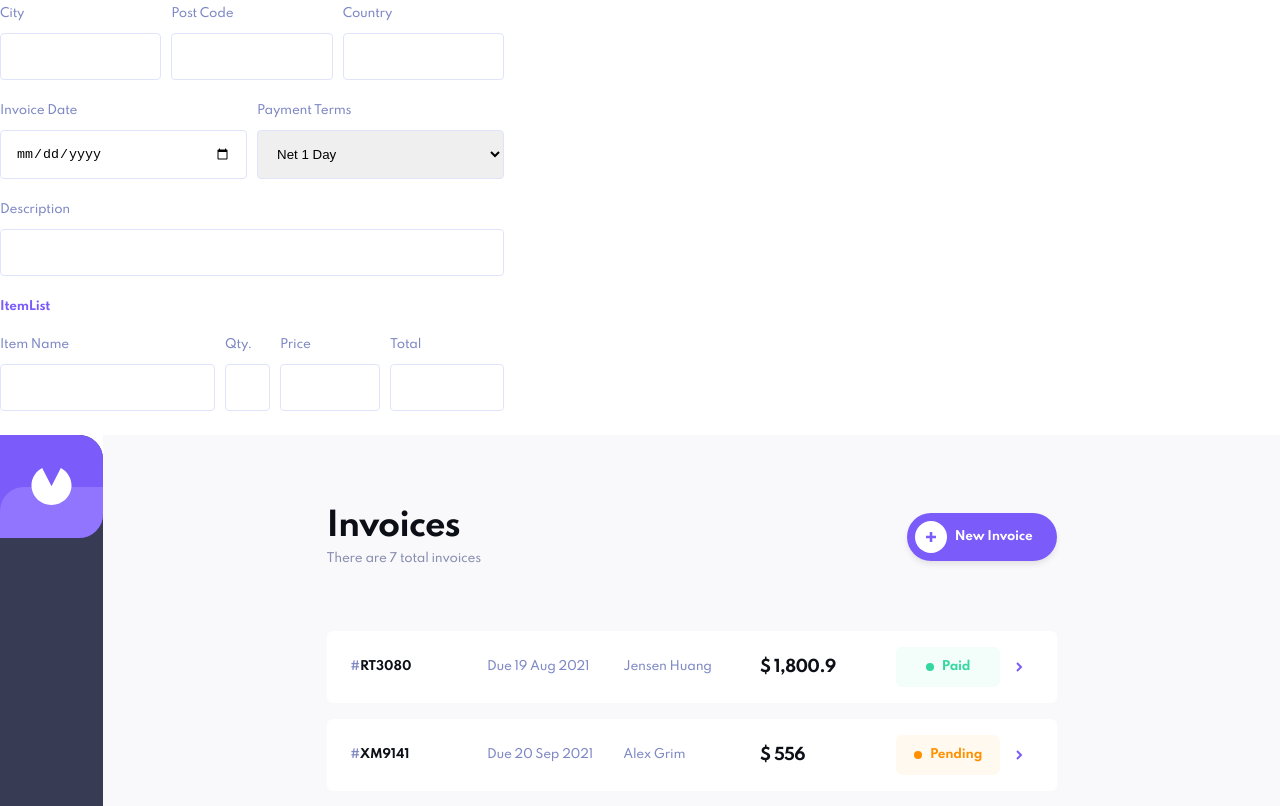
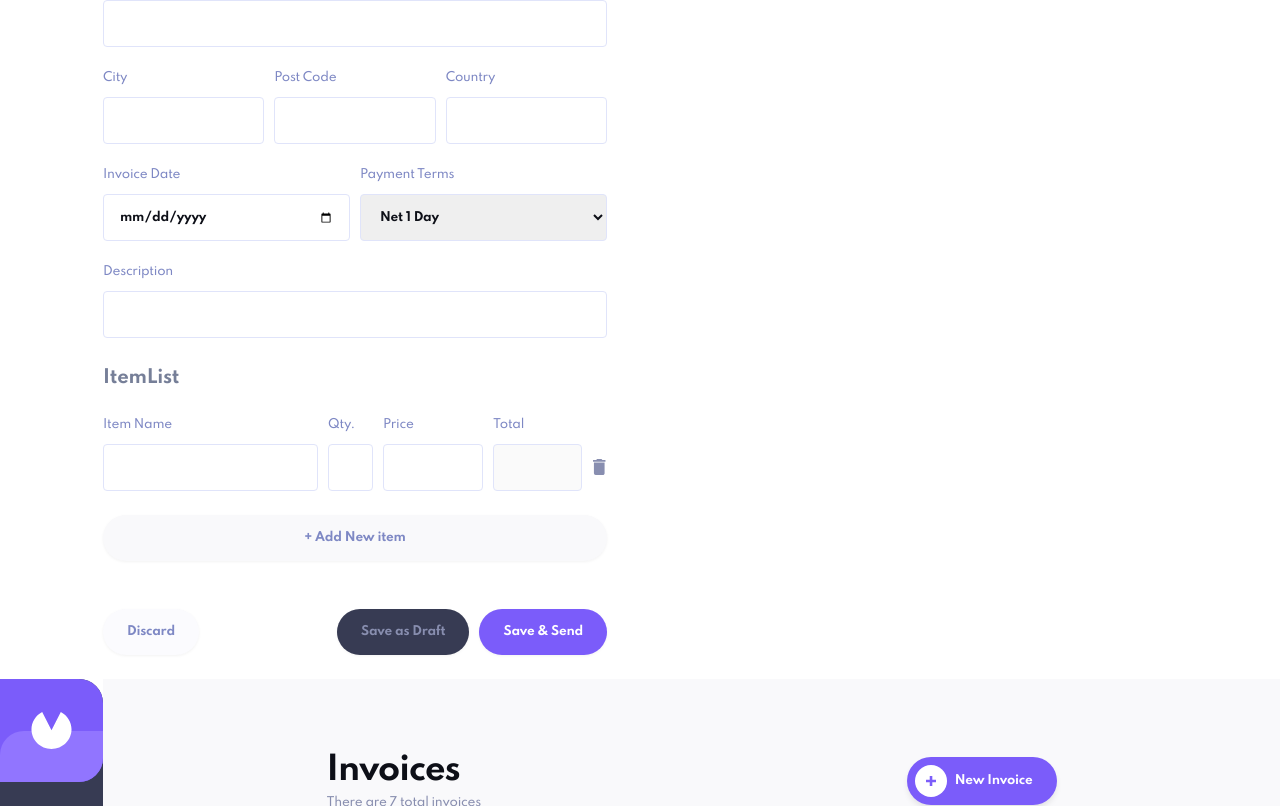
Before and after one commit to jorge00552075/invoices-app, a React (Create React App) app in the folder client/: page / in a window 1280 px wide. Shown: the part 634-1440 px from the top of the page. Built offline with nearby package versions, Linux system fonts and the light colour scheme.

Commit message:
added more styles to form and added buttons

```diff
--- a/client/src/components/form/Form.js
+++ b/client/src/components/form/Form.js
@@ -1,11 +1,22 @@
+import { ReactComponent as Delete } from '../../assets/icon-delete.svg';
+
 import styles from './Form.module.css';
 
 function Form() {
+  function handleClick(e) {
+    console.log(e.target.innerText);
+  }
+
+  function handleSubmit(e) {
+    e.preventDefault();
+    console.log('FORM SUBMITTED');
+  }
+
   return (
     <div className={styles['form-wrapper']}>
-      <form>
-        <h2>New Invoice</h2>
-        <div>
+      <form onSubmit={handleSubmit}>
+        <h2 className={styles['form-heading']}>New Invoice</h2>
+        <div className={styles['fieldset-wrapper']}>
           <fieldset>
             <legend>Bill From</legend>
             <div className={styles['form-group']}>
@@ -16,7 +27,7 @@ function Form() {
                 className={styles['form-control']}
               />
             </div>
-            <div className={`${styles['form-row']} ${styles['col-3']}`}>
+            <div className={styles['form-row']}>
               <div className={styles['form-group']}>
                 <label htmlFor="senderAddress.city">City</label>
                 <input
@@ -70,7 +81,7 @@ function Form() {
                 className={styles['form-control']}
               />
             </div>
-            <div className={`${styles['form-row']} ${styles['col-3']}`}>
+            <div className={styles['form-row']}>
               <div className={styles['form-group']}>
                 <label htmlFor="clientAddress.city">City</label>
                 <input
@@ -132,8 +143,8 @@ function Form() {
             </div>
           </fieldset>
           <fieldset>
-            <legend>ItemList</legend>
-            <div className={`${styles['form-row']} ${styles['col-4']}`}>
+            <legend className={styles['items-heading']}>ItemList</legend>
+            <div className={`${styles['form-row']} ${styles['col-5']}`}>
               <div className={styles['form-group']}>
                 <label htmlFor="items[0].name">Item Name</label>
                 <input
@@ -164,10 +175,40 @@ function Form() {
                   id="items[0].total"
                   name="items[0].total"
                   className={styles['form-control']}
+                  disabled
                 />
               </div>
+              <button type="button" className={styles['btn-del']}>
+                <Delete />
+              </button>
             </div>
+            <button type="button" className={styles.btn}>
+              + Add New item
+            </button>
           </fieldset>
+        </div>
+        <div className={styles.buttons}>
+          <button
+            type="button"
+            onClick={handleClick}
+            className={`${styles.btn} ${styles.discard}`}
+          >
+            Discard
+          </button>
+          <button
+            type="button"
+            onClick={handleClick}
+            className={`${styles.btn} ${styles.draft}`}
+          >
+            Save as Draft
+          </button>
+          <button
+            type="submit"
+            onClick={() => console.log()}
+            className={`${styles.btn} ${styles.send}`}
+          >
+            Save & Send
+          </button>
         </div>
       </form>
     </div>
--- a/client/src/components/form/Form.module.css
+++ b/client/src/components/form/Form.module.css
@@ -1,14 +1,20 @@
-/* FORM LAYOUT */
 .form-wrapper {
   width: 50.4rem;
+  /* DELETE */
+  margin: 6.4rem 0 2.4rem 10.3rem;
 }
 
-form h2 {
-  /* NEW */
+.form-heading {
   margin-bottom: 4.8rem;
+
   font-size: 2.4rem;
+
+  letter-spacing: -0.25px;
   line-height: 3.2rem;
-  letter-spacing: -0.25px;
+}
+
+.fieldset-wrapper {
+  margin-bottom: 4.8rem;
 }
 
 fieldset {
@@ -33,11 +39,12 @@ label {
   display: inline-block;
 
   width: 100%;
-  /* NEW */
+  margin-bottom: 1.2rem;
+
+  font-weight: 500;
+  font-size: 1.2rem;
+
   color: hsl(231, 37%, 63%);
-  margin-bottom: 1.2rem;
-  font-size: 1.2rem;
-  font-weight: 500;
   letter-spacing: -0.25px;
 }
 
@@ -45,24 +52,113 @@ label {
   display: block;
 
   width: 100%;
-  /* NEW */
+  padding: 1.5rem;
   border: 1px solid hsl(231, 73%, 93%);
-  padding: 1.5rem;
   border-radius: 4px;
+
+  font-family: inherit;
+  font-weight: 700;
+  font-size: 1.2rem;
+
+  color: hsl(228, 29%, 7%);
+  letter-spacing: -0.25px;
+  /* DELETE */
+  height: 47px;
+}
+
+.form-control:focus {
+  outline: 1px solid hsl(252, 100%, 73%);
 }
 
 .form-row {
   display: grid;
-  grid-template-columns: repeat(2, 1fr);
+  grid-template-columns: repeat(3, 1fr);
   gap: 10px;
 }
 
-.col-3 {
-  grid-template-columns: repeat(3, 1fr);
+.col-2 {
+  grid-template-columns: repeat(2, 1fr);
 }
 
-.col-4 {
-  grid-template-columns: 215px 45px 100px 1fr;
+.col-5 {
+  grid-template-columns: 215px 45px 100px 1fr 15px;
 }
 
-/* FORM STYLES */
+.items-heading {
+  font-weight: 700;
+  font-size: 1.8rem;
+
+  color: hsl(225, 14%, 53%);
+  letter-spacing: -0.25px;
+  line-height: 32px;
+}
+
+.btn {
+  width: 100%;
+  padding: 1.6rem 2.4rem;
+  border: none;
+  border-radius: 9999px;
+
+  background: hsl(240, 27%, 98%);
+  box-shadow: 0 1px 3px rgba(0, 0, 0, 0.05);
+
+  font-family: inherit;
+  font-weight: 700;
+  font-size: 1.2rem;
+
+  color: hsl(231, 37%, 63%);
+  letter-spacing: -0.25px;
+
+  cursor: pointer;
+  transition: background 0.3s ease;
+}
+
+.btn:hover {
+  background: hsl(231, 73%, 93%);
+}
+
+.buttons {
+  display: flex;
+  gap: 10px;
+}
+
+.discard {
+  width: auto;
+
+  margin-right: auto;
+
+  background: hsl(228, 71%, 99%);
+
+  color: hsl(231, 37%, 63%);
+}
+.draft {
+  width: auto;
+
+  background: hsl(231, 20%, 27%);
+
+  color: hsl(231, 20%, 61%);
+}
+.send {
+  width: auto;
+
+  background: hsl(252, 94%, 67%);
+
+  color: hsl(0, 0%, 100%);
+}
+
+.btn-del {
+  display: flex;
+  justify-content: center;
+  align-items: center;
+
+  border: none;
+  outline: none;
+
+  background: none;
+
+  cursor: pointer;
+}
+
+.btn-del:hover svg path {
+  fill: hsl(0, 80%, 63%);
+}
--- a/client/src/index.css
+++ b/client/src/index.css
@@ -12,6 +12,7 @@ bold: 700
 -0.25px
 -0.50px
 -1px
+
 --- 02 COLORS
 hsl(252, 94%, 67%)
 hsl(252, 100%, 73%)
@@ -28,15 +29,18 @@ hsl(240, 27%, 98%)
 hsl(233, 30%, 11%)
 hsl(231, 20%, 27%) - aside bg
 hsl(0, 0%, 100%) - button bg / text
+
 --- 05 SHADOWS
 rg: box-shadow: 0 1px 3px rgba(0, 0, 0, 0.05);
 md: box-shadow: 0 4px 6px -1px rgba(0, 0, 0, 0.1);
 lg: box-shadow: 0 10px 15px -3px rgba(0, 0, 0, 0.1);
+
 --- 06 BORDER-RADIUS
 sm: border-radius: 6px;
 md: border-radius: 9px;
 2xl: border-radius: 24px;
 full: border-radius: 50% / border-radius: 9999px;
+
 --- 07 WHITESPACE
 - Spacing system (px)
 2 / 4 / 8 / 12 / 16 / 24 / 32 / 48 / 64 / 80 / 96 / 128
```
